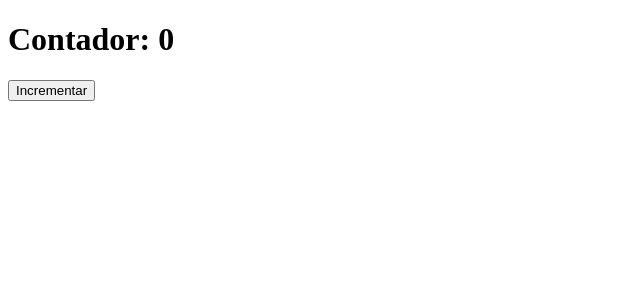
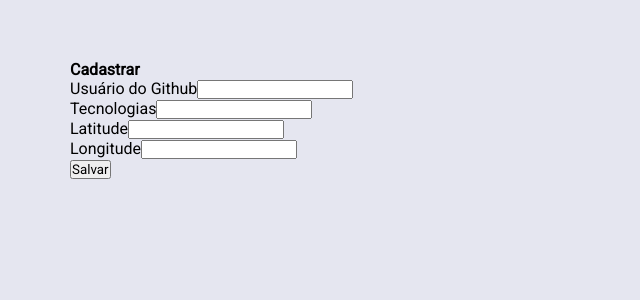
Before and after one commit to artvinicius/AppLocalizarDeve, a React (Create React App) app in the folder web/: page / in a window 1280 px wide. Shown: the top 300 px of the page, without its empty margins (0-640 px from the left). Built offline with nearby package versions, Linux system fonts and the light colour scheme.

Commit message:
Adicione tela cadastro

```diff
--- a/web/public/index.html
+++ b/web/public/index.html
@@ -7,8 +7,8 @@
   <meta name="viewport" content="width=device-width, initial-scale=1" />
   <meta name="theme-color" content="#000000" />
   <meta name="description" content="Web site created using create-react-app" />
+
   <link rel="apple-touch-icon" href="%PUBLIC_URL%/logo192.png" />
-
   <link rel="manifest" href="%PUBLIC_URL%/manifest.json" />
 
   <title>React App</title>
--- /dev/null
+++ b/web/src/App.css
@@ -0,0 +1,9 @@
+#app{
+    max-width: 1200px;
+    margin: 0 auto;
+    padding: 60px 30px;
+
+    display: flex;
+    flex-direction: row;
+    align-items: flex-start;
+}
--- a/web/src/App.js
+++ b/web/src/App.js
@@ -1,20 +1,43 @@
-import React, {useState } from 'react';
+import React from 'react';
 
-// Componente > Bloco isolado de HTML, CSS e JS, o qual não interfere no restante da aplicação
-//Propiedade > Informações que um componente PAI passa para o componente FILHO
-//Estado > Informações mantidas pelo componente(lembrar: imutabilidade)
+import './global.css';
+import './App.css';
 
 function App() {
-  const [counter, setCounter] = useState(0);
+  return (
+    <div id="app">
+      <aside>
+        <strong>Cadastrar</strong>
+        <form>
+        <div class="input-block">
+          <label htmlFor="github_username">Usuário do Github</label>
+          <input name="github_username" id="username_github" required></input>
+        </div>
 
-function incrementaCounter(){
- setCounter(counter + 1);
-}
-  return (
-    <>
- <h1> Contador: {counter}</h1>
- <button onClick={incrementaCounter}>Incrementar</button>
- </>
+        <div class="input-block">
+          <label htmlFor="techs">Tecnologias</label>
+          <input name="techs" id="techs" required></input>
+        </div>
+
+        <div classname="input-group">
+        <div class="input-block">
+          <label htmlFor="latitude">Latitude</label>
+          <input name="latitude" id="latitude" required></input>
+        </div>
+
+        <div class="input-block">
+          <label htmlFor="longitude">Longitude</label>
+          <input name="longitude" id="longitude" required></input>
+        </div>
+        </div>
+
+        <button type="submit">Salvar</button>
+        </form>
+      </aside>
+      <main>
+
+      </main>
+    </div>
   );
 }
 
--- /dev/null
+++ b/web/src/global.css
@@ -0,0 +1,20 @@
+@import url('https://fonts.googleapis.com/css2?family=Roboto:400;700&display=swap');
+
+* {
+    margin: 0;
+    padding: 0;
+    outline: 0;
+    box-sizing: border-box;
+}
+html, body, #root {
+ height: 100%;
+}
+
+body{
+    background: #e5e6f0;
+    -webkit-font-smoothing: antialiased;
+}
+
+body, input, button {
+    font-family: Roboto, sans-serif;
+}
```
Also changed, not shown: web/src/Main.css (added), web/src/Sidebar.css (added).
